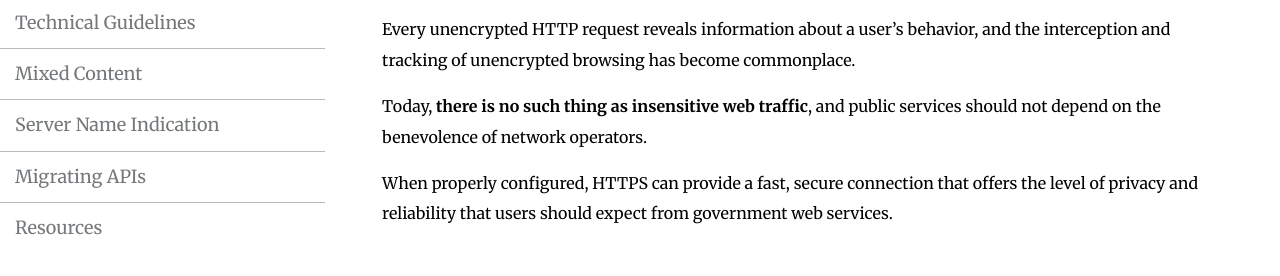
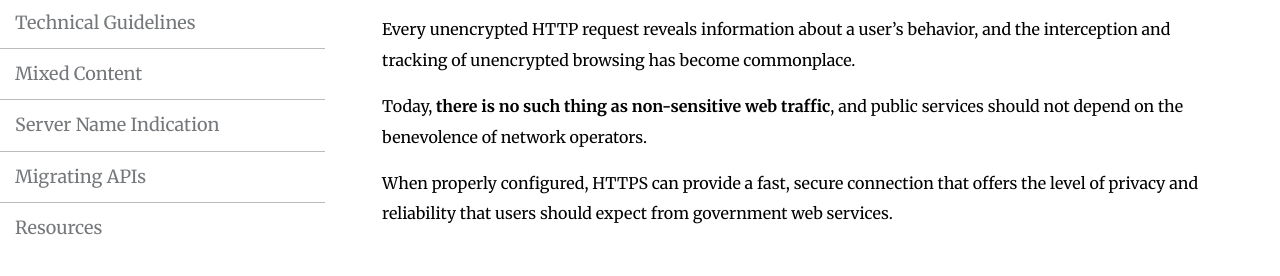
Before and after one commit to GSA/https, a Jekyll site: the page built from pages/everything.md, in a window 1280 px wide and 900 px high. Shown: the part 288-564 px from the top of the window. Built offline with Jekyll 4.4.1, drawn with Linux system fonts in a browser that asks for light colours; Markdown is read by kramdown in place of the engine named in the settings.

Commit message:
clarify insensitive -> non-sensitive

```diff
--- a/pages/everything.md
+++ b/pages/everything.md
@@ -2,7 +2,7 @@
 layout: page
 title: Why HTTPS for Everything?
 permalink: /everything/
-description: "Today, there is no such thing as insensitive web traffic. By simply always using HTTPS, both people and browsers can make safer assumptions about secure connections."
+description: "Today, there is no such thing as non-sensitive web traffic. By simply always using HTTPS, both people and browsers can make safer assumptions about secure connections."
 ---
 
 HTTP has become central to today's way of life. HTTP is currently the primary protocol for applications used on computers, tablets, smartphones, and many other devices.
@@ -11,7 +11,7 @@ As our dependency on the internet has grown, the risk to users' privacy and safe
 
 Every unencrypted HTTP request reveals information about a user's behavior, and the interception and tracking of unencrypted browsing has become commonplace.
 
-Today, **there is no such thing as insensitive web traffic**, and public services should not depend on the benevolence of network operators.
+Today, **there is no such thing as non-sensitive web traffic**, and public services should not depend on the benevolence of network operators.
 
 When properly configured, HTTPS can provide a fast, secure connection that offers the level of privacy and reliability that users should expect from government web services.
 
```
